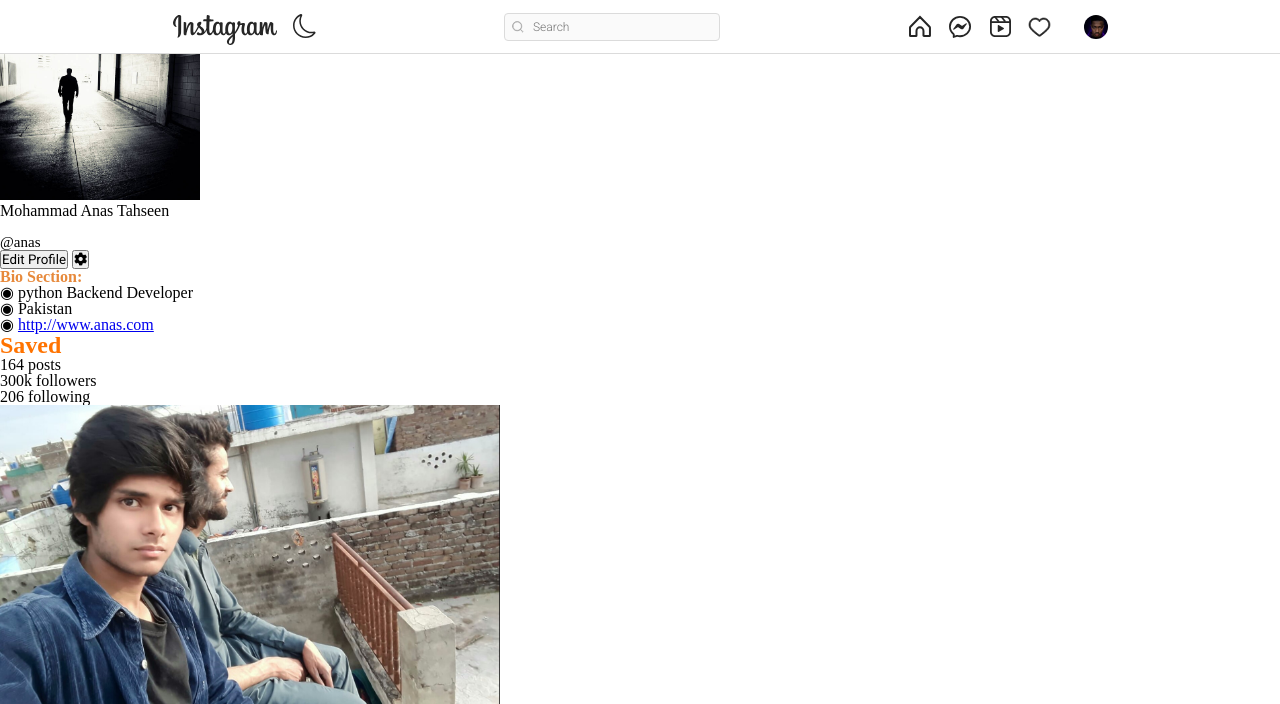
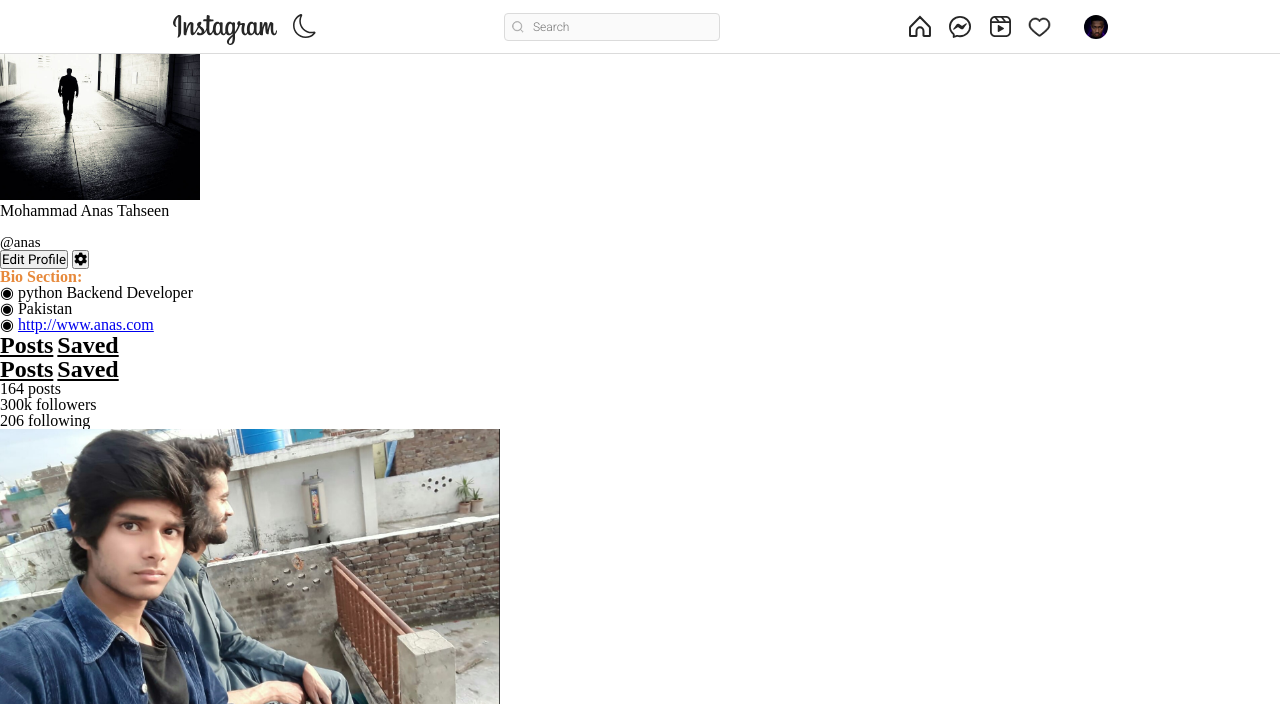
Before and after one commit to MohammadAnasTahseen/Django-Instagram-Clone, a Django app: a page that uses templates/User_Templates/user_profile.html in a window 1280 px wide. Shown: the top 704 px of the page. Run offline with Django 4.2, Linux system fonts and the light colour scheme; data comes from the database, SQL or seed files in the repository; both versions use the stored data as it was after the commit; some libraries are stand-ins or nearby versions.

Commit message:
saved and post

```diff
--- a/templates/User_Templates/user_profile.html
+++ b/templates/User_Templates/user_profile.html
@@ -70,15 +70,23 @@
 
 
                 <div class="profile-user-settings">
-                    {% if url_name == 'profile' %}
-                        <a    class="btns profiele-edit-btn" style="font-weight: bolder; color: rgb(0, 255, 98); font-size: x-large;">Posts</a>
+                    {% for post in posts_paginator %}
+                        <div>
+                            {% if url_name == 'profile' %}
+                                <a href="{% url 'FavoritePost' post.id %}" class="btns profiele-edit-btn" style="font-weight: bolder; color: rgb(0, 255, 98); font-size: x-large;">Posts</a>
+                            {% else %}
+                                <a href="{% url 'FavoritePost' post.id %}" class="btns profiele-edit-btn" style="font-weight: bolder; color: rgb(0, 0, 0); font-size: x-large;">Posts</a>
+                            {% endif %}
 
+                            {% if url_name == 'FavoritePost' %}
+                                <a href="{% url 'FavoritePost' post.id %}" class="btns profeile-edit-btn" style="font-weight: bolder; color: rgb(255, 115, 0); font-size: x-large;">Saved</a>
+                            {% else %}
+                                <a href="{% url 'FavoritePost' post.id %}" class="btns profeile-edit-btn" style="font-weight: bolder; color: rgb(0, 0, 0); font-size: x-large;">Saved</a>
+                            {% endif %}
+                        </div>
+                    {% endfor %}
+                </div>
 
-                    {% else %}
-
-                        <a  class="btns profeile-edit-btn" style="font-weight: bolder; color: rgb(255, 115, 0); font-size: x-large;">Saved</a>
-                    {% endif %}
-                    </div>
 
 
 
--- a/user_auths/views.py
+++ b/user_auths/views.py
@@ -10,6 +10,7 @@
 def User_Profile(request,username):
     user=get_object_or_404(User,username=username)
     profile=UserProfile.objects.get(user=user)
+    print("------------------Profile:-----------", profile)
     url_name=resolve(request.path).url_name
     if url_name=='profile':
           posts=Post.objects.filter(user=user).order_by('-postedTime')
```
Also changed, not shown: db.sqlite3.
